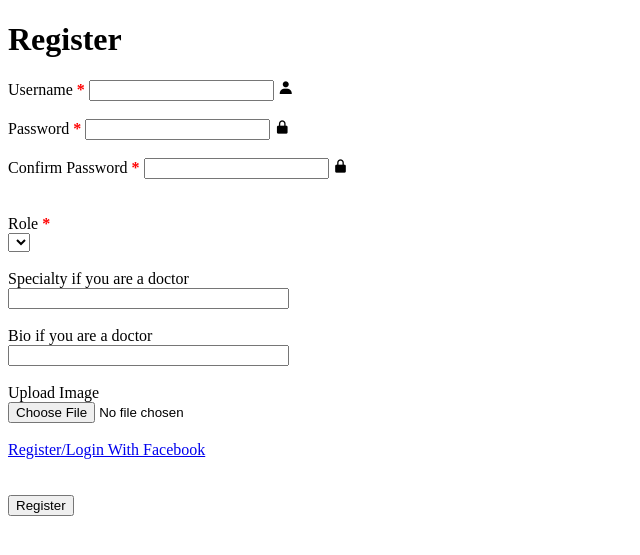
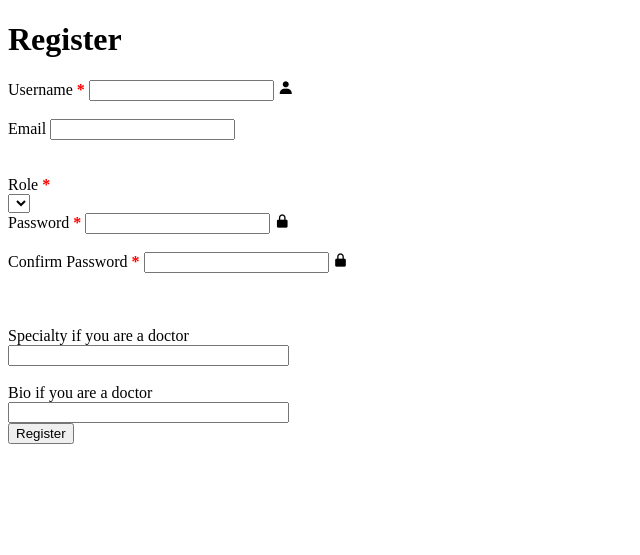
Before and after one commit to Isaiah-woko/MedifyCare, a Flask app: page /auth/register in a window 1280 px wide. Shown: the top 555 px of the page, without its empty margins (0-640 px from the left). Run offline with Flask 3, Linux system fonts and the light colour scheme; lists and menus that the app fills with data are empty; some libraries are stand-ins or nearby versions.

Commit message:
Add html files and email massage

```diff
--- a/webapp/templates/auth/register.html
+++ b/webapp/templates/auth/register.html
@@ -22,7 +22,20 @@
                         <span style="color: red;">[{{ error }}]</span>
                     {% endfor %}
                 </div>
+		<br>
+		<div class='input-box'>
+		    {{ form.email.label }}
+		    {{ form.email(class_='form-control') }}
+		     {% for error in form.email.errors %}
+                        <span style="color: red;">[{{ error }}]</span>
+                    {% endfor %}
                 <br>
+		<br>
+                <div class="custom-select">
+		    <br>
+                    {{ form.role.label }} <span style="color: red; font-weight: bold;">*</span><br>
+                    {{ form.role(id='role') }}<br>
+                </div>
                 <div class="input-box">
                     {{ form.password.label }} <span style="color: red; font-weight: bold;">*</span>
                     {{ form.password(class_='form-control') }}
@@ -41,11 +54,7 @@
                     {% endfor %}
                 </div>
                 <br>
-                <div class="custom-select">
-		    <br>
-                    {{ form.role.label }} <span style="color: red; font-weight: bold;">*</span><br>
-                    {{ form.role(id='role') }}<br>
-                </div>
+                <br>
                 <br>
                 <div class="input-box">
                     {{ form.specialty.label }} if you are a doctor<br>
@@ -62,21 +71,6 @@
                         <span style="color: red;">[{{ error }}]</span>
                     {% endfor %}
                 </div>
-                <br>
-                <div class="input-box">
-                    {{ form.image.label }}<br>
-                    {{ form.image }}<br>
-                    {% for error in form.image.errors %}
-                        <span style="color: red;">[{{ error }}]</span>
-                    {% endfor %}
-                </div>
-                <div class="input-box">
-                    <br>
-                    <a style="align-items: center;" href="{{ url_for('facebook.login') }}">Register/Login With Facebook</a>
-                </div>
-                <br>
-                <br>
-
                 <input class="button" type="submit" value="Register">
             </form>
     </div>
```
Also changed, not shown: webapp/templates/auth/login.html (+2 -6 lines), webapp/templates/auth/reset_password.html (added, +21 -0 lines), webapp/templates/auth/reset_password_request.html (added, +22 -0 lines), webapp/templates/auth/reset_password_success.html (added, +8 -0 lines).
